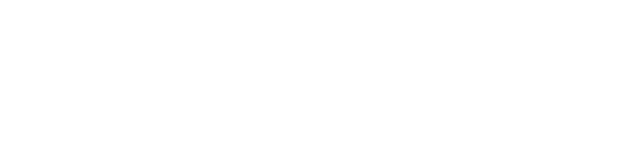
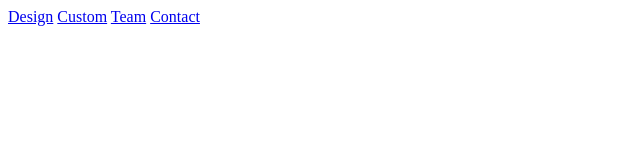
Before and after one commit to ddhay/Website-2-Creative-Designs, a plain HTML site: page index.html in a window 1280 px wide. Shown: the whole page, without its empty margins (0-640 px from the left). Drawn offline with Linux system fonts and the light colour scheme.

Commit message:
added section 1 for navbar

```diff
--- a/index.html
+++ b/index.html
@@ -9,6 +9,22 @@
 </head>
 <body>
 
+    <!--create container for first section-->
+
+    <div class ="container">
+        <section class="section-1">
+            <nav class="navbar">
+                <a href="#" class="navbar-link">Design</a>
+                <a href="#" class="navbar-link">Custom</a>
+                <a href="#" class="navbar-link">Team</a>
+                <a href="#" class="navbar-link">Contact</a>
+            </nav>
+        </section>
+
+
+
+    </div>
+
 
     <script src="script.js"></script>
 </body>
```
